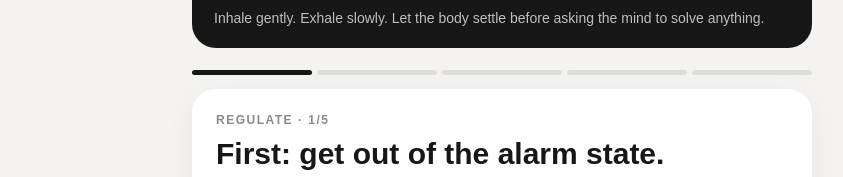
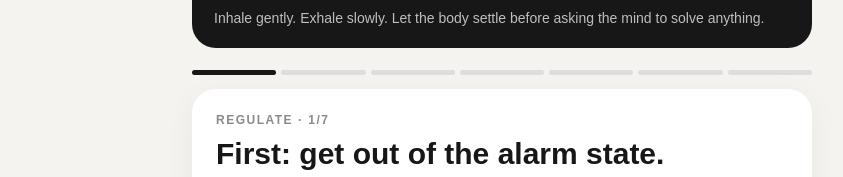
Before and after one commit to n5a5/personal-ai-coach, a Next.js app: page /reset in a window 1280 px wide. Shown: the part 437-614 px from the top of the page, without its empty margins (138-981 px from the left). Built offline with nearby package versions, Linux system fonts and the light colour scheme.

Commit message:
Enhance Reset with embodiment and perspective steps

```diff
--- a/app/reset/page.tsx
+++ b/app/reset/page.tsx
@@ -4,36 +4,13 @@ import Link from "next/link";
 import { useEffect, useState } from "react";
 
 const steps = [
-  {
-    label: "REGULATE",
-    title: "First: get out of the alarm state.",
-    body: "You do not need to solve the problem while your nervous system is activated. Drop your shoulders. Unclench your jaw. Take five slow breaths, making the exhale longer than the inhale.",
-    prompt: "For the next minute, your only job is to breathe.",
-  },
-  {
-    label: "FACTS",
-    title: "What do you actually know?",
-    body: "Separate what is happening from the story your mind is projecting. Facts are observable or already known. Predictions are possibilities, not facts.",
-    prompt: "FACTS: What is objectively true right now?",
-  },
-  {
-    label: "CONTROL",
-    title: "What is yours to control?",
-    body: "You control your actions, preparation, attention, communication and response. You do not control other people's decisions, future outcomes or events already outside your hands.",
-    prompt: "CONTROL: What can you actually do about this today?",
-  },
-  {
-    label: "SECOND ARROW",
-    title: "Don't add a second problem to the first.",
-    body: "The first arrow is the difficult event. The second arrow is the extra suffering created by fighting reality, catastrophizing, rehearsing the worst case, or demanding certainty you cannot have.",
-    prompt: "What reaction can you release right now?",
-  },
-  {
-    label: "NEXT MOVE",
-    title: "Choose one useful action — or choose to live.",
-    body: "If there is a meaningful action, take the smallest useful step. If there isn't, stop trying to solve it and return to your life. Family, exercise, music, work, food, rest and enjoyment are not distractions from life. They are life.",
-    prompt: "What is the next good decision?",
-  },
+  { label: "REGULATE", title: "First: get out of the alarm state.", body: "You do not need to solve the problem while your nervous system is activated. Drop your shoulders. Unclench your jaw. Take five slow breaths, making the exhale longer than the inhale.", prompt: "For the next minute, your only job is to breathe." },
+  { label: "CHANGE STATE", title: "Change your physical state.", body: "Stand up. Put both feet on the floor. Open your chest, relax your jaw, lift your head and let your posture become steady and expansive. This is a state-change tool, not a magic confidence trick.", prompt: "Feet planted. Shoulders open. Slow exhale. Stay here for three breaths." },
+  { label: "FACTS", title: "What do you actually know?", body: "Separate what is happening from the story your mind is projecting. Facts are observable or already known. Predictions are possibilities, not facts.", prompt: "FACTS: What is objectively true right now?" },
+  { label: "CONTROL", title: "What is yours to control?", body: "You control your actions, preparation, attention, communication and response. You do not control other people's decisions, future outcomes or events already outside your hands.", prompt: "CONTROL: What can you actually do about this today?" },
+  { label: "THIRD PERSON", title: "What would you tell someone you love?", body: "Step outside your own emotional frame for a moment. Imagine someone you care about came to you with exactly this problem. What would a calm, confident and rational version of you tell them to do?", prompt: "What would you advise them—and why are you held to a different standard?" },
+  { label: "SECOND ARROW", title: "Don't add a second problem to the first.", body: "The first arrow is the difficult event. The second arrow is the extra suffering created by fighting reality, catastrophizing, rehearsing the worst case, or demanding certainty you cannot have.", prompt: "What reaction can you release right now?" },
+  { label: "NEXT MOVE", title: "Choose one useful action — or choose to live.", body: "If there is a meaningful action, take the smallest useful step. If there isn't, stop trying to solve it and return to your life. Family, exercise, music, work, food, rest and enjoyment are not distractions from life. They are life.", prompt: "What is the next good decision?" },
 ];
 
 export default function ResetPage() {
@@ -52,26 +29,18 @@ export default function ResetPage() {
   const current = steps[step];
   const progress = ((step + 1) / steps.length) * 100;
 
-  function next() {
-    if (step < steps.length - 1) setStep(s => s + 1);
-    else setComplete(true);
-  }
-
-  function restart() {
-    setStep(0); setSeconds(60); setStarted(false); setNote(""); setComplete(false);
-  }
+  function next() { if (step < steps.length - 1) setStep(s => s + 1); else setComplete(true); }
+  function restart() { setStep(0); setSeconds(60); setStarted(false); setNote(""); setComplete(false); }
 
   return (
     <main style={{ minHeight: "100vh", background: "#f5f3ef", padding: "18px 16px 90px" }}>
       <div style={{ maxWidth: 620, margin: "0 auto" }}>
         <Link href="/" style={{ textDecoration: "none", color: "#171717", fontWeight: 700 }}>← Today</Link>
-
         <header style={{ marginTop: 28 }}>
           <div style={{ fontSize: 12, fontWeight: 800, letterSpacing: 1.8, opacity: .5 }}>INSTANT RESET</div>
           <h1 style={{ fontSize: "clamp(34px,9vw,52px)", lineHeight: 1, margin: "8px 0 12px", letterSpacing: -1.5 }}>Pause. Reset. Return to life.</h1>
           <p style={{ fontSize: 17, lineHeight: 1.55, opacity: .7, margin: 0 }}>This is not a productivity exercise. It is a way to stop anxiety from taking over the next hour of your life.</p>
         </header>
-
         <section style={{ marginTop: 22, background: "#171717", color: "white", borderRadius: 24, padding: 22 }}>
           <div style={{ display: "flex", justifyContent: "space-between", alignItems: "center" }}>
             <div><div style={{ fontSize: 12, letterSpacing: 1.5, opacity: .6 }}>60-SECOND RESET</div><div style={{ fontSize: 42, fontWeight: 800, marginTop: 3 }}>{String(Math.floor(seconds / 60)).padStart(2,"0")}:{String(seconds % 60).padStart(2,"0")}</div></div>
@@ -81,7 +50,6 @@ export default function ResetPage() {
           <div style={{ marginTop: 16, height: 7, background: "#3b3b3b", borderRadius: 10, overflow: "hidden" }}><div style={{ width: `${(seconds / 60) * 100}%`, height: "100%", background: "white", transition: "width 1s linear" }} /></div>
           <div style={{ marginTop: 12, opacity: .72, fontSize: 14 }}>Inhale gently. Exhale slowly. Let the body settle before asking the mind to solve anything.</div>
         </section>
-
         {!complete ? <>
           <div style={{ marginTop: 22, display: "flex", gap: 5 }}>{steps.map((_, i) => <div key={i} style={{ height: 5, flex: 1, borderRadius: 10, background: i <= step ? "#171717" : "#ddd" }} />)}</div>
           <section style={{ marginTop: 14, background: "white", borderRadius: 24, padding: 24, boxShadow: "0 8px 30px rgba(0,0,0,.05)" }}>
@@ -89,17 +57,15 @@ export default function ResetPage() {
             <h2 style={{ fontSize: 30, lineHeight: 1.12, margin: "10px 0 12px" }}>{current.title}</h2>
             <p style={{ fontSize: 17, lineHeight: 1.6, margin: 0, opacity: .75 }}>{current.body}</p>
             <div style={{ marginTop: 20, padding: 16, borderRadius: 14, background: "#f5f3ef", fontWeight: 700, lineHeight: 1.45 }}>{current.prompt}</div>
-            {(step === 1 || step === 2 || step === 3 || step === 4) && <textarea value={note} onChange={e => setNote(e.target.value)} placeholder={step === 1 ? "Write the facts…" : step === 2 ? "What is one thing you can do?" : step === 3 ? "What can you stop adding to this situation?" : "One next move — or what you choose to enjoy instead…"} style={{ width: "100%", minHeight: 100, marginTop: 14, boxSizing: "border-box", border: "1px solid #ddd", borderRadius: 12, padding: 12, font: "inherit", resize: "vertical" }} />}
+            {(step === 2 || step === 3 || step === 4 || step === 5 || step === 6) && <textarea value={note} onChange={e => setNote(e.target.value)} placeholder={step === 2 ? "Write the facts…" : step === 3 ? "What is one thing you can do?" : step === 4 ? "What would you tell someone you love?" : step === 5 ? "What can you stop adding to this situation?" : "One next move — or what you choose to enjoy instead…"} style={{ width: "100%", minHeight: 100, marginTop: 14, boxSizing: "border-box", border: "1px solid #ddd", borderRadius: 12, padding: 12, font: "inherit", resize: "vertical" }} />}
             <button onClick={next} style={{ width: "100%", marginTop: 16, border: 0, borderRadius: 14, padding: 15, background: "#171717", color: "white", fontWeight: 800, fontSize: 16 }}>{step === steps.length - 1 ? "I'm ready to return to my life" : "Next →"}</button>
           </section>
         </> : <section style={{ marginTop: 22, background: "white", borderRadius: 24, padding: 26, boxShadow: "0 8px 30px rgba(0,0,0,.05)" }}>
-          <div style={{ fontSize: 42 }}>✓</div>
-          <h2 style={{ fontSize: 32, margin: "8px 0 12px" }}>You don't need to solve everything right now.</h2>
+          <div style={{ fontSize: 42 }}>✓</div><h2 style={{ fontSize: 32, margin: "8px 0 12px" }}>You don't need to solve everything right now.</h2>
           <p style={{ fontSize: 18, lineHeight: 1.6, opacity: .75 }}>You separated the problem from the reaction. Now make one good decision and return to your life.</p>
           <div style={{ marginTop: 18, padding: 18, borderRadius: 14, background: "#f5f3ef", fontWeight: 700, lineHeight: 1.5 }}>I am doing everything I can. I can control what I do today. I don't need to solve tomorrow today.</div>
           <div style={{ display: "grid", gap: 10, marginTop: 18 }}><Link href="/coach" style={{ textAlign: "center", textDecoration: "none", borderRadius: 13, padding: 14, background: "#171717", color: "white", fontWeight: 800 }}>Talk to my Coach</Link><button onClick={restart} style={{ border: "1px solid #ddd", borderRadius: 13, padding: 14, background: "white", fontWeight: 700 }}>Run reset again</button><Link href="/" style={{ textAlign: "center", textDecoration: "none", borderRadius: 13, padding: 14, color: "#171717", fontWeight: 700 }}>Return to Today</Link></div>
         </section>}
-
         <div style={{ marginTop: 22, textAlign: "center", fontSize: 14, opacity: .55 }}>The goal isn't to make uncertainty disappear. The goal is to stop uncertainty from running your life.</div>
       </div>
     </main>
```
